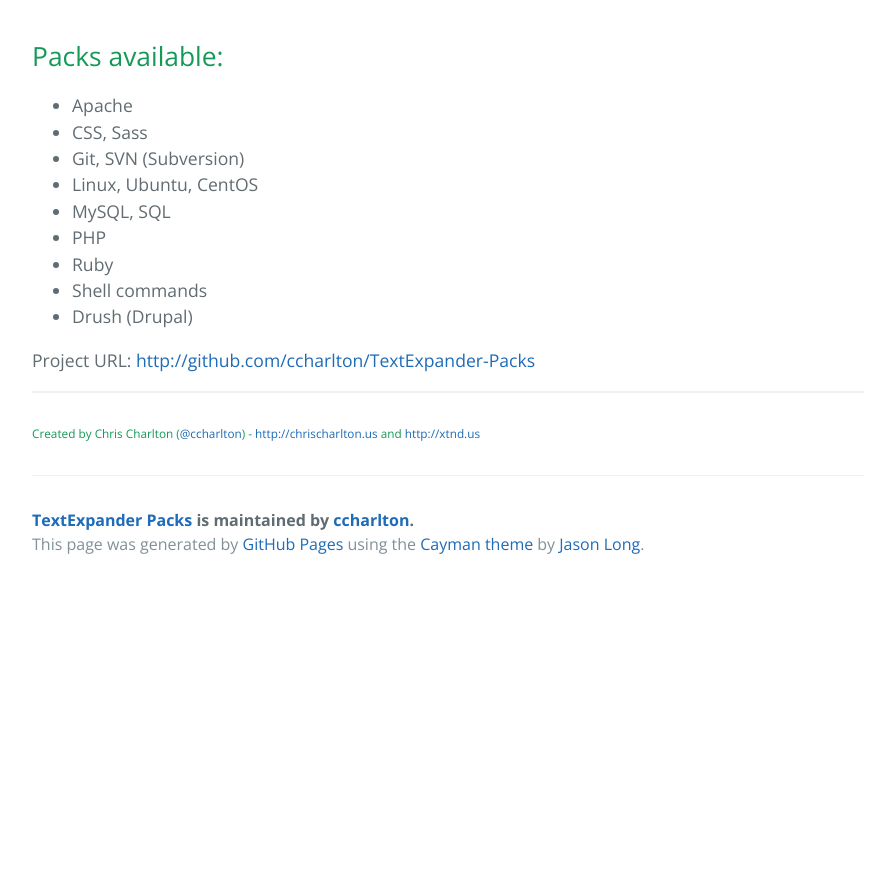
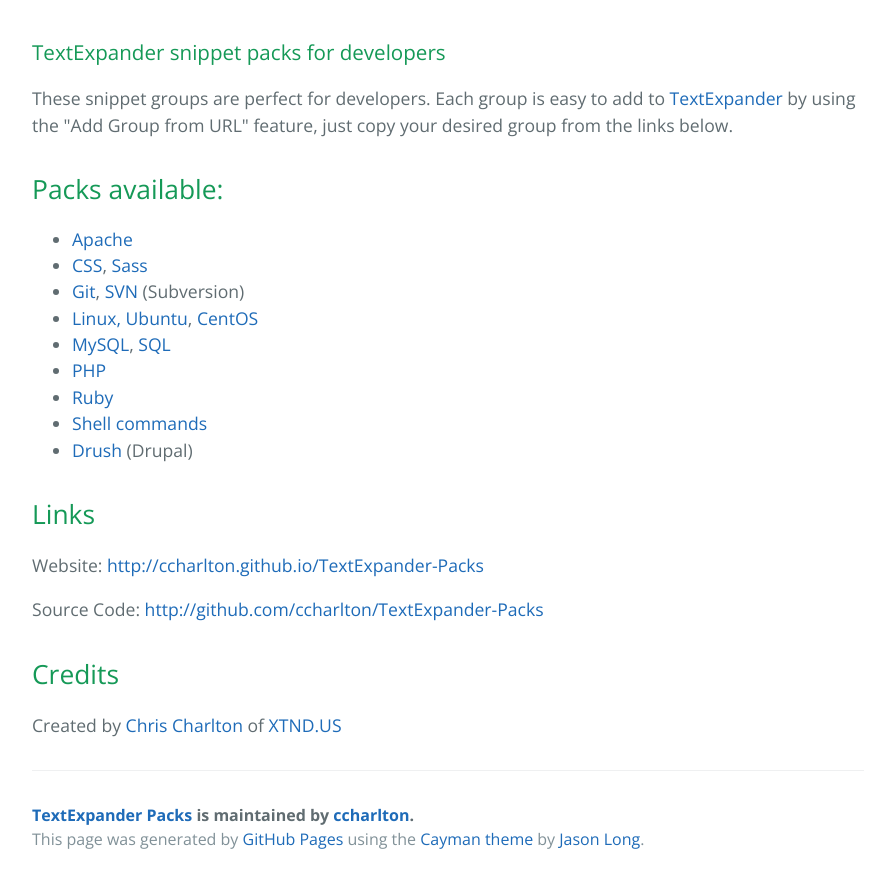
Before and after one commit to ccharlton/TextExpander-Packs, a plain HTML site: page index.html in a window 1280 px wide. Shown: the part 1066-1949 px from the top of the page, without its empty margins (192-1087 px from the left). Before the commit the page ends 1654 px from the top, so only its background shows below. Drawn offline with nearby package versions, Linux system fonts and the light colour scheme.

Commit message:
Create gh-pages branch via GitHub

```diff
--- a/index.html
+++ b/index.html
@@ -20,32 +20,49 @@
 
     <section class="main-content">
       <h1>
-<a id="textexpander-snippet-packs-for-developers" class="anchor" href="#textexpander-snippet-packs-for-developers" aria-hidden="true"><span class="octicon octicon-link"></span></a>TextExpander snippet packs for developers</h1>
+<a id="textexpander-packs" class="anchor" href="#textexpander-packs" aria-hidden="true"><span class="octicon octicon-link"></span></a>TextExpander Packs</h1>
 
 <p><img src="http://ccharlton.github.io/TextExpander-Packs/img/textexpander-packs.png" alt=""></p>
+
+<h3>
+<a id="textexpander-snippet-packs-for-developers" class="anchor" href="#textexpander-snippet-packs-for-developers" aria-hidden="true"><span class="octicon octicon-link"></span></a>TextExpander snippet packs for developers</h3>
+
+<p>These snippet groups are perfect for developers. Each group is easy to add to <a href="https://smilesoftware.com/TextExpander">TextExpander</a> by using the "Add Group from URL" feature, just copy your desired group from the links below.</p>
 
 <h2>
 <a id="packs-available" class="anchor" href="#packs-available" aria-hidden="true"><span class="octicon octicon-link"></span></a>Packs available:</h2>
 
 <ul>
-<li>Apache</li>
-<li>CSS, Sass</li>
-<li>Git, SVN (Subversion)</li>
-<li>Linux, Ubuntu, CentOS</li>
-<li>MySQL, SQL</li>
-<li>PHP</li>
-<li>Ruby</li>
-<li>Shell commands</li>
-<li>Drush (Drupal)</li>
+<li><a href="https://raw.githubusercontent.com/ccharlton/TextExpander-Packs/master/Apache.textexpander">Apache</a></li>
+<li>
+<a href="https://raw.githubusercontent.com/ccharlton/TextExpander-Packs/master/CSS.textexpander">CSS</a>, <a href="https://raw.githubusercontent.com/ccharlton/TextExpander-Packs/master/Sass.textexpander">Sass</a>
+</li>
+<li>
+<a href="https://raw.githubusercontent.com/ccharlton/TextExpander-Packs/master/Git.textexpander">Git</a>, <a href="https://raw.githubusercontent.com/ccharlton/TextExpander-Packs/master/Subversion%20(SVN).textexpander">SVN</a> (Subversion)</li>
+<li>
+<a href="https://raw.githubusercontent.com/ccharlton/TextExpander-Packs/master/Linux.textexpander">Linux, Ubuntu</a>, <a href="https://raw.githubusercontent.com/ccharlton/TextExpander-Packs/master/CentOS.textexpander">CentOS</a>
+</li>
+<li>
+<a href="https://raw.githubusercontent.com/ccharlton/TextExpander-Packs/master/MySQL.textexpander">MySQL</a>, <a href="https://raw.githubusercontent.com/ccharlton/TextExpander-Packs/master/SQL.textexpander">SQL</a>
+</li>
+<li><a href="https://raw.githubusercontent.com/ccharlton/TextExpander-Packs/master/PHP.textexpander">PHP</a></li>
+<li><a href="https://raw.githubusercontent.com/ccharlton/TextExpander-Packs/master/Ruby.textexpander">Ruby</a></li>
+<li><a href="https://raw.githubusercontent.com/ccharlton/TextExpander-Packs/master/Shell%20Commands.textexpander">Shell commands</a></li>
+<li>
+<a href="https://raw.githubusercontent.com/ccharlton/TextExpander-Packs/master/Drush.textexpander">Drush</a> (Drupal)</li>
 </ul>
 
-<p>Project URL: <a href="http://github.com/ccharlton/TextExpander-Packs">http://github.com/ccharlton/TextExpander-Packs</a></p>
+<h2>
+<a id="links" class="anchor" href="#links" aria-hidden="true"><span class="octicon octicon-link"></span></a>Links</h2>
 
-<hr>
+<p>Website: <a href="http://ccharlton.github.io/TextExpander-Packs">http://ccharlton.github.io/TextExpander-Packs</a></p>
 
-<h6>
-<a id="created-by-chris-charlton-ccharlton---httpchrischarltonus-and-httpxtndus" class="anchor" href="#created-by-chris-charlton-ccharlton---httpchrischarltonus-and-httpxtndus" aria-hidden="true"><span class="octicon octicon-link"></span></a>Created by Chris Charlton (<a href="https://github.com/ccharlton" class="user-mention">@ccharlton</a>) - <a href="http://chrischarlton.us">http://chrischarlton.us</a> and <a href="http://xtnd.us">http://xtnd.us</a>
-</h6>
+<p>Source Code: <a href="http://github.com/ccharlton/TextExpander-Packs">http://github.com/ccharlton/TextExpander-Packs</a></p>
+
+<h2>
+<a id="credits" class="anchor" href="#credits" aria-hidden="true"><span class="octicon octicon-link"></span></a>Credits</h2>
+
+<p>Created by <a href="http://chrischarlton.us">Chris Charlton</a> of <a href="http://xtnd.us">XTND.US</a></p>
 
       <footer class="site-footer">
         <span class="site-footer-owner"><a href="https://github.com/ccharlton/TextExpander-Packs">TextExpander Packs</a> is maintained by <a href="https://github.com/ccharlton">ccharlton</a>.</span>
```
Also changed, not shown: params.json (+1 -1 lines).
